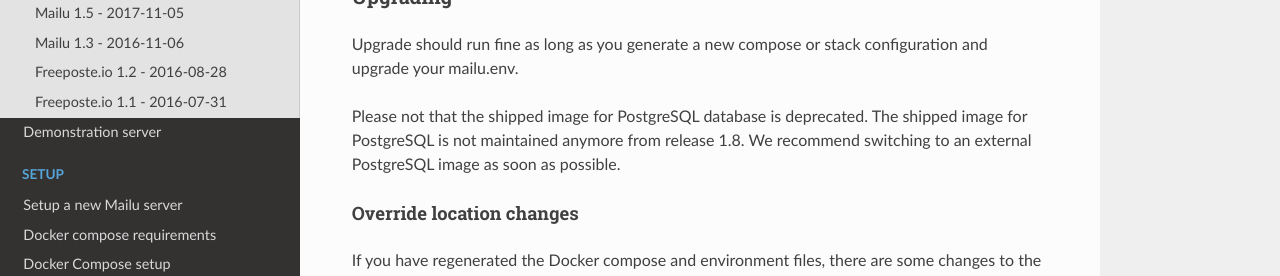
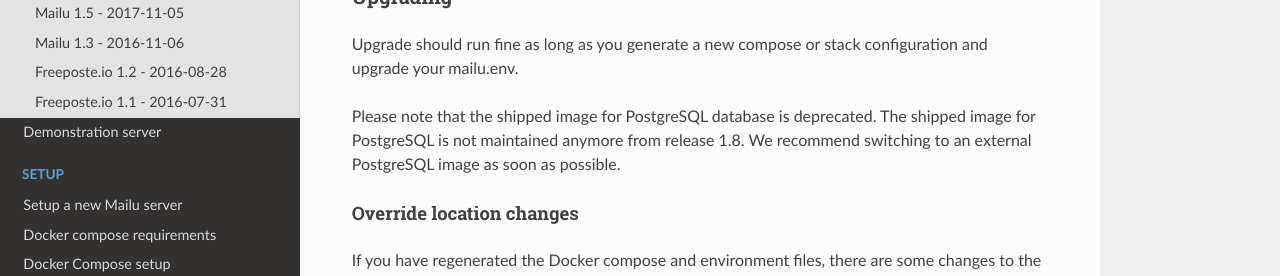
Before and after one commit to WillingDev0812/Mail-Management-Tool, a Sphinx documentation site: the page built from docs/releases.rst, in a window 1280 px wide and 900 px high, scrolled down 1044 px. Shown: the part 151-427 px from the top of the window. Built offline with Sphinx 7.4.7 and the Read the Docs theme 2.0.0, drawn with Linux system fonts in a browser that asks for light colours; formulas are drawn with MathJax 3.

Commit message:
Fixed typing error.

```diff
--- a/docs/releases.rst
+++ b/docs/releases.rst
@@ -41,7 +41,7 @@ Upgrading
 Upgrade should run fine as long as you generate a new compose or stack
 configuration and upgrade your mailu.env.
 
-Please not that the shipped image for PostgreSQL database is deprecated.
+Please note that the shipped image for PostgreSQL database is deprecated.
 The shipped image for PostgreSQL is not maintained anymore from release 1.8.
 We recommend switching to an external PostgreSQL image as soon as possible.
 
```
Also changed, not shown: CHANGELOG.md (+1 -1 lines).
